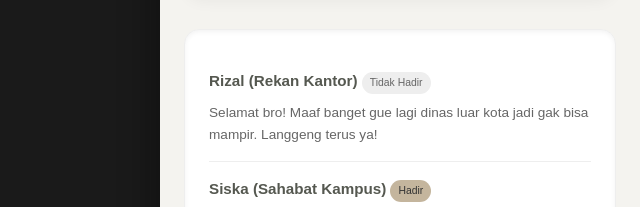
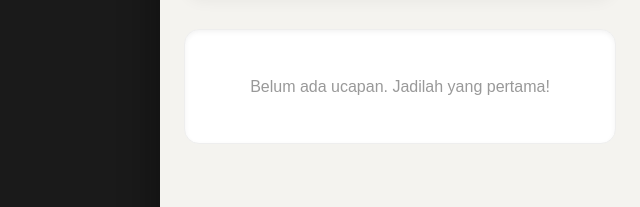
Before and after one commit to kamilkhumaidi1-web/undangan, a plain HTML site: page index.html in a window 1280 px wide. Shown: the part 5153-5360 px from the top of the page, without its empty margins (640-1280 px from the left). Drawn offline with Linux system fonts and the light colour scheme.

Commit message:
index.html

```diff
--- a/index.html
+++ b/index.html
@@ -935,10 +935,7 @@
 
                 <!-- Guestbook (Tempat Pesan Dinamis Akan Ditampilkan) -->
                 <div class="guestbook-box reveal" id="guestbook-list">
-                    <div class="guest-comment">
-                        <div class="gc-name">Azfar Arfakhsyad <span class="gc-badge">Hadir</span></div>
-                        <div class="gc-text">Alhamdulillah, selamat ya nak. Semoga kelak diberikan keturunan yang sholeh dan sholehah.</div>
-                    </div>
+                    <div style="text-align: center; color: #999; padding:20px;">Belum ada ucapan. Jadilah yang pertama!</div>
                 </div>
             </section>
 
@@ -1199,17 +1196,20 @@
             }
         }
 
-        // Data Ucapan Bawaan (Default/Offline Demo)
-        let localGuestbook = [
-            { id: "local-1", name: "Keluarga Bpk. Haryo", status: "hadir", message: "Selamat menempuh hidup baru Riris & Aris! Semoga menjadi keluarga yang sakinah, mawaddah, warahmah.", timestamp: Date.now() - 30000 },
-            { id: "local-2", name: "Siska (Sahabat Kampus)", status: "hadir", message: "Happy wedding bestie!! Lancar sampai hari H yaa, doa terbaik buat kalian berdua.", timestamp: Date.now() - 20000 },
-            { id: "local-3", name: "Rizal (Rekan Kantor)", status: "tidak", message: "Selamat bro! Maaf banget gue lagi dinas luar kota jadi gak bisa mampir. Langgeng terus ya!", timestamp: Date.now() - 10000 }
-        ];
+        // PERBAIKAN: Mengosongkan data ucapan bawaan (Default/Offline Demo)
+        let localGuestbook = [];
 
         /* */
         function renderLocalGuestbook() {
             if (!guestbookList) return;
             guestbookList.innerHTML = '';
+
+            // Tampilkan penampung jika tidak ada data sama sekali
+            if (localGuestbook.length === 0) {
+                guestbookList.innerHTML = '<div style="text-align: center; color: #999; padding:20px;">Belum ada ucapan. Jadilah yang pertama!</div>';
+                return;
+            }
+
             localGuestbook.sort((a, b) => b.timestamp - a.timestamp).forEach(msg => {
                 const commentDiv = document.createElement('div');
                 commentDiv.className = 'guest-comment';
```
